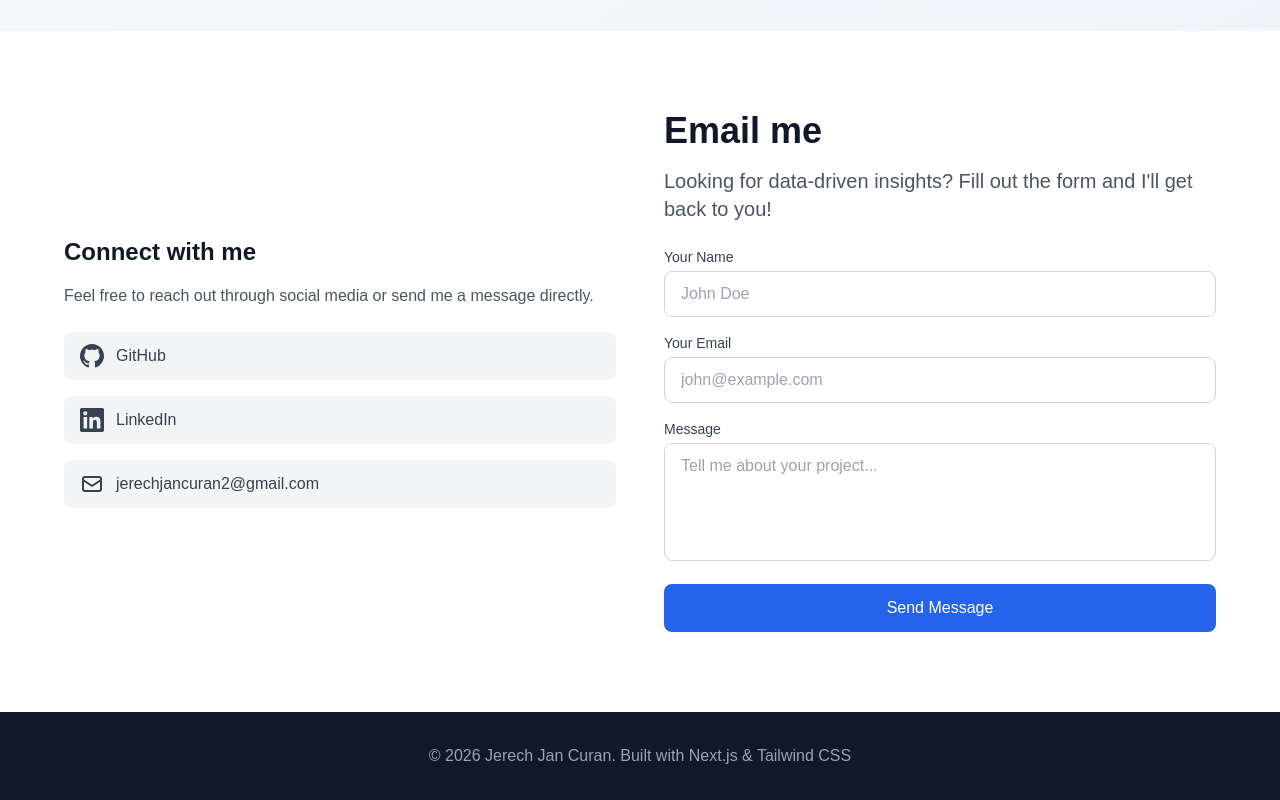
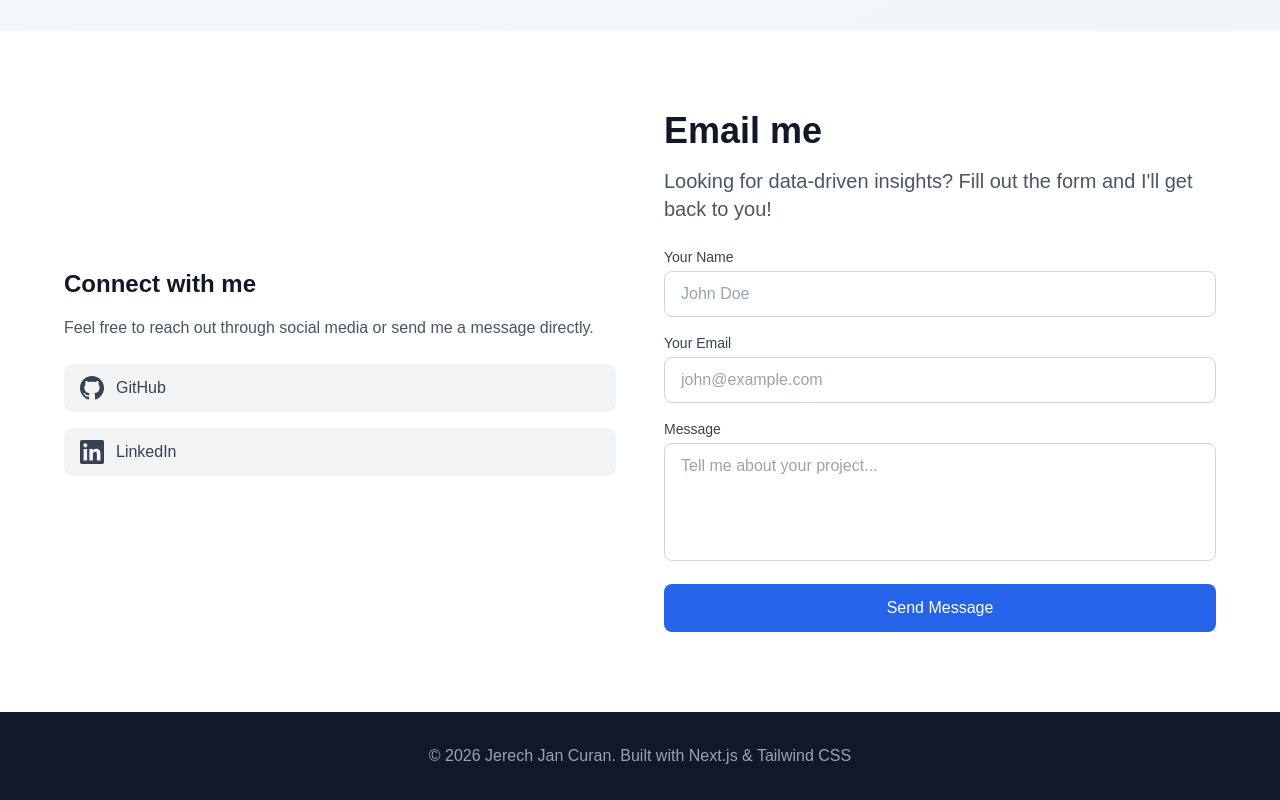
Before and after one commit to jjcuran-code/curan_app-dev_portfolio, a Next.js app: page / in a window 1280 px wide. Shown: the part 2583-3383 px from the top of the page. Built offline with nearby package versions, Linux system fonts and the light colour scheme.

Commit message:
Remove email from Connect with me section

```diff
--- a/app/page.tsx
+++ b/app/page.tsx
@@ -575,13 +575,6 @@ export default function Home() {
                   <svg className="w-6 h-6" fill="currentColor" viewBox="0 0 24 24"><path d="M20.447 20.452h-3.554v-5.569c0-1.328-.027-3.037-1.852-3.037-1.853 0-2.136 1.445-2.136 2.939v5.667H9.351V9h3.414v1.561h.046c.477-.9 1.637-1.85 3.37-1.85 3.601 0 4.267 2.37 4.267 5.455v6.286zM5.337 7.433c-1.144 0-2.063-.926-2.063-2.065 0-1.138.92-2.063 2.063-2.063 1.14 0 2.064.925 2.064 2.063 0 1.139-.925 2.065-2.064 2.065zm1.782 13.019H3.555V9h3.564v11.452zM22.225 0H1.771C.792 0 0 .774 0 1.729v20.542C0 23.227.792 24 1.771 24h20.451C23.2 24 24 23.227 24 22.271V1.729C24 .774 23.2 0 22.222 0h.003z"/></svg>
                   <span className="font-medium">LinkedIn</span>
                 </a>
-                <a
-                  href="mailto:jerechjancuran2@gmail.com"
-                  className="inline-flex items-center gap-3 px-4 py-3 bg-gray-100 dark:bg-gray-800 rounded-lg text-gray-700 dark:text-gray-300 hover:bg-gray-200 dark:hover:bg-gray-700 transition"
-                >
-                  <svg className="w-6 h-6" fill="none" stroke="currentColor" viewBox="0 0 24 24"><path strokeLinecap="round" strokeLinejoin="round" strokeWidth={2} d="M3 8l7.89 5.26a2 2 0 002.22 0L21 8M5 19h14a2 2 0 002-2V7a2 2 0 00-2-2H5a2 2 0 00-2 2v10a2 2 0 002 2z" /></svg>
-                  <span className="font-medium">jerechjancuran2@gmail.com</span>
-                </a>
               </div>
             </div>
 
```
